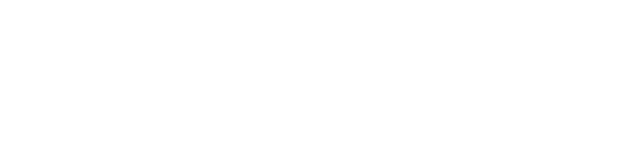
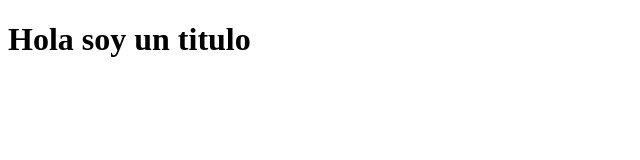
Before and after one commit to joseblack/github-desarrolladores, a plain HTML site: page prueba.html in a window 1280 px wide. Shown: the whole page, without its empty margins (0-640 px from the left). Drawn offline with Linux system fonts and the light colour scheme.

Commit message:
cambios en rama prueba

```diff
--- a/prueba.html
+++ b/prueba.html
@@ -4,6 +4,7 @@
 	<title>prueba</title>
 </head>
 <body>
+	<h1>Hola soy un titulo</h1>
 
 </body>
 </html>
```
